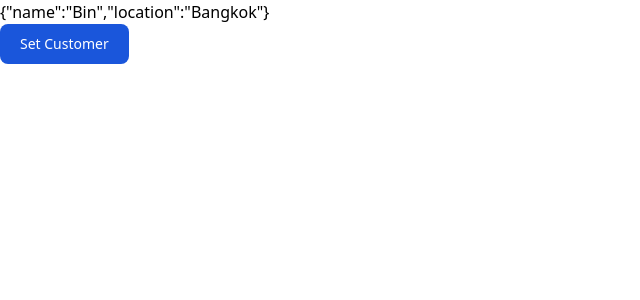
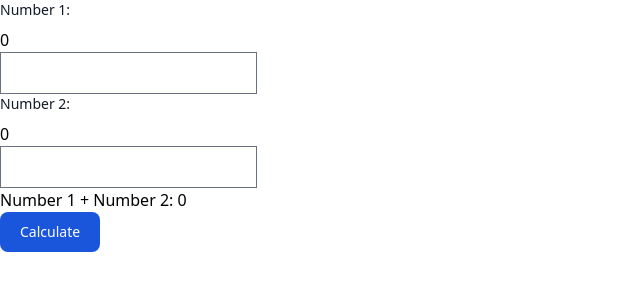
Before and after one commit to soAcademy/workshop-state-and-event, a React (Create React App) app: page / in a window 1280 px wide. Shown: the top 300 px of the page, without its empty margins (0-640 px from the left). Built offline with nearby package versions, Linux system fonts and the light colour scheme.

Commit message:
feat: add solution for State6

```diff
--- a/src/App.js
+++ b/src/App.js
@@ -40,8 +40,8 @@
 // import State2 from "./States/State2";
 // import State3 from "./States/State3";
 // import State4 from "./States/State4";
-import State5 from "./States/State5";
-// import State6 from "./States/State6";
+// import State5 from "./States/State5";
+import State6 from "./States/State6";
 
 const App = () => {
   return (
@@ -59,8 +59,8 @@ const App = () => {
       {/* <State2 /> */}
       {/* <State3 /> */}
       {/* <State4 /> */}
-      <State5 />
-      {/* <State6 /> */}
+      {/* <State5 /> */}
+      <State6 />
 
       {/* <Prop1 data="Hello World" /> */}
       {/* <Prop2 data1="Hello World" data2="Bin Bin Bin" /> */}
--- /dev/null
+++ b/src/States/State6.js
@@ -0,0 +1,46 @@
+import { useState } from "react";
+
+const State1 = () => {
+  const [number1, setNumber1] = useState(0);
+  const [number2, setNumber2] = useState(0);
+  const [sum, setSum] = useState(0);
+
+  return (
+    <>
+      <label
+        for="number1"
+        className="block mb-2 text-sm font-medium text-gray-900 dark:text-white"
+      >
+        Number 1:
+      </label>
+      <div>{number1}</div>
+      <input
+        type="number"
+        name="number1"
+        onChange={(e) => setNumber1(e.target.value)}
+      />
+      <label
+        for="number2"
+        className="block mb-2 text-sm font-medium text-gray-900 dark:text-white"
+      >
+        Number 2:
+      </label>
+      <div>{number2}</div>
+      <input
+        type="number"
+        name="number2"
+        onChange={(e) => setNumber2(e.target.value)}
+      />
+      <div>Number 1 + Number 2: {sum}</div>
+      <button
+        type="button"
+        class="text-white bg-blue-700 hover:bg-blue-800 focus:ring-4 focus:ring-blue-300 font-medium rounded-lg text-sm px-5 py-2.5 mr-2 mb-2 dark:bg-blue-600 dark:hover:bg-blue-700 focus:outline-none dark:focus:ring-blue-800"
+        onClick={() => setSum(Number(number1) + Number(number2))}
+      >
+        Calculate
+      </button>
+    </>
+  );
+};
+
+export default State1;
```
